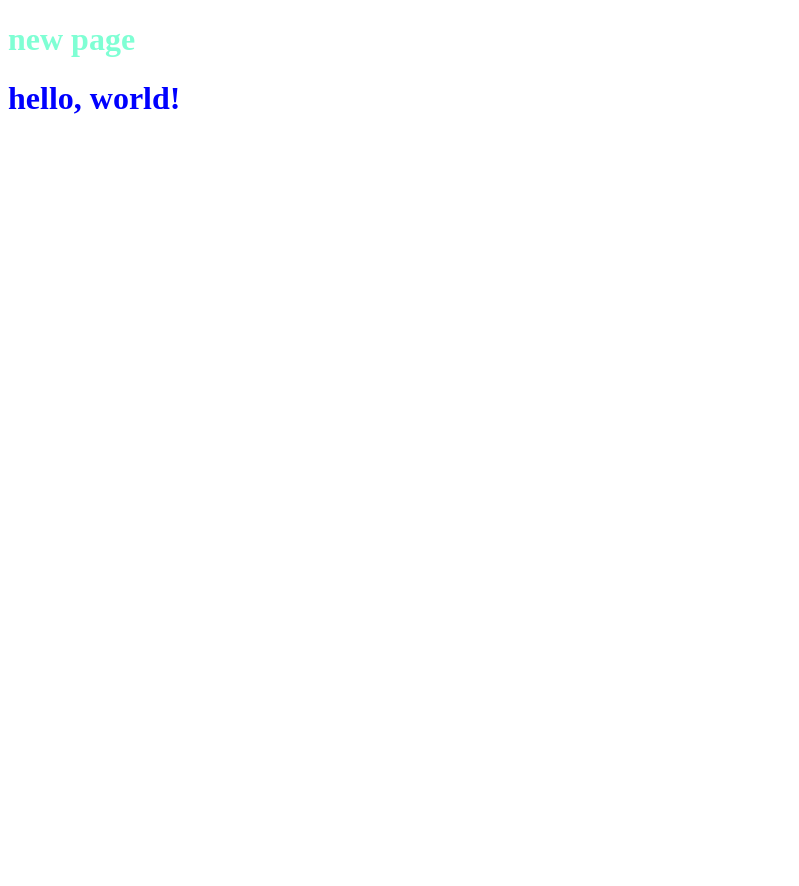
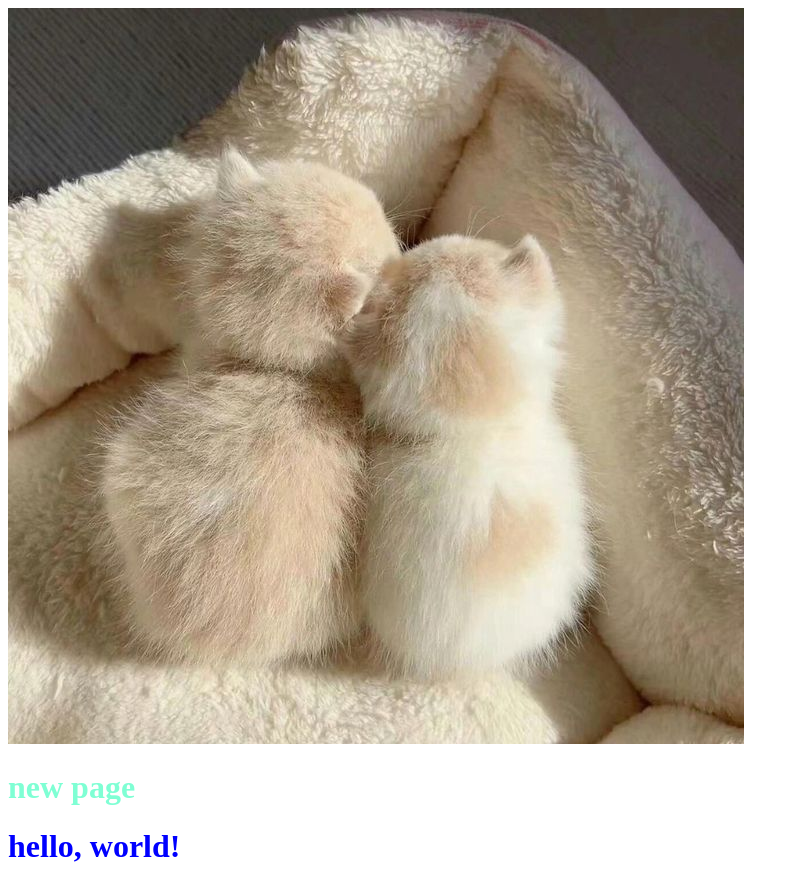
Before and after one commit to NEDADARWISH/NEDADARWISH.github.io, a plain HTML site: page index.html in a window 1280 px wide. Shown: the whole page, without its empty margins (0-799 px from the left). Before the commit the page ends 800 px from the top, so only its background shows below. Drawn offline with Linux system fonts and the light colour scheme.

Commit message:
add a image

```diff
--- a/index.html
+++ b/index.html
@@ -8,6 +8,8 @@
     <link rel="stylesheet" href="style.css">
  </head>
  <body>
+
+      <img src="cat.jfif" alt="">
     <h1 style="color: aquamarine;">new page</h1>
     <h1>hello, world!</h1>
  </body>
```
Also changed, not shown: cat.jfif (added).
